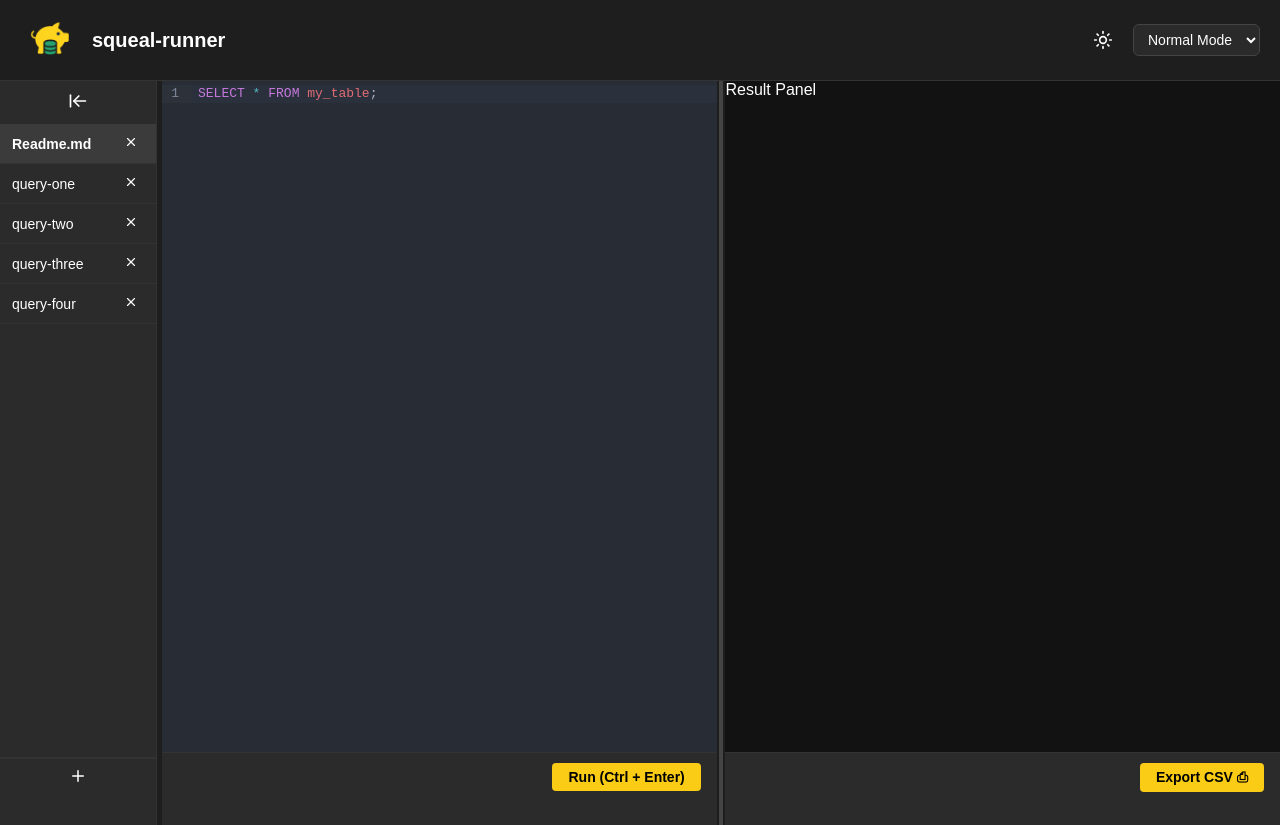
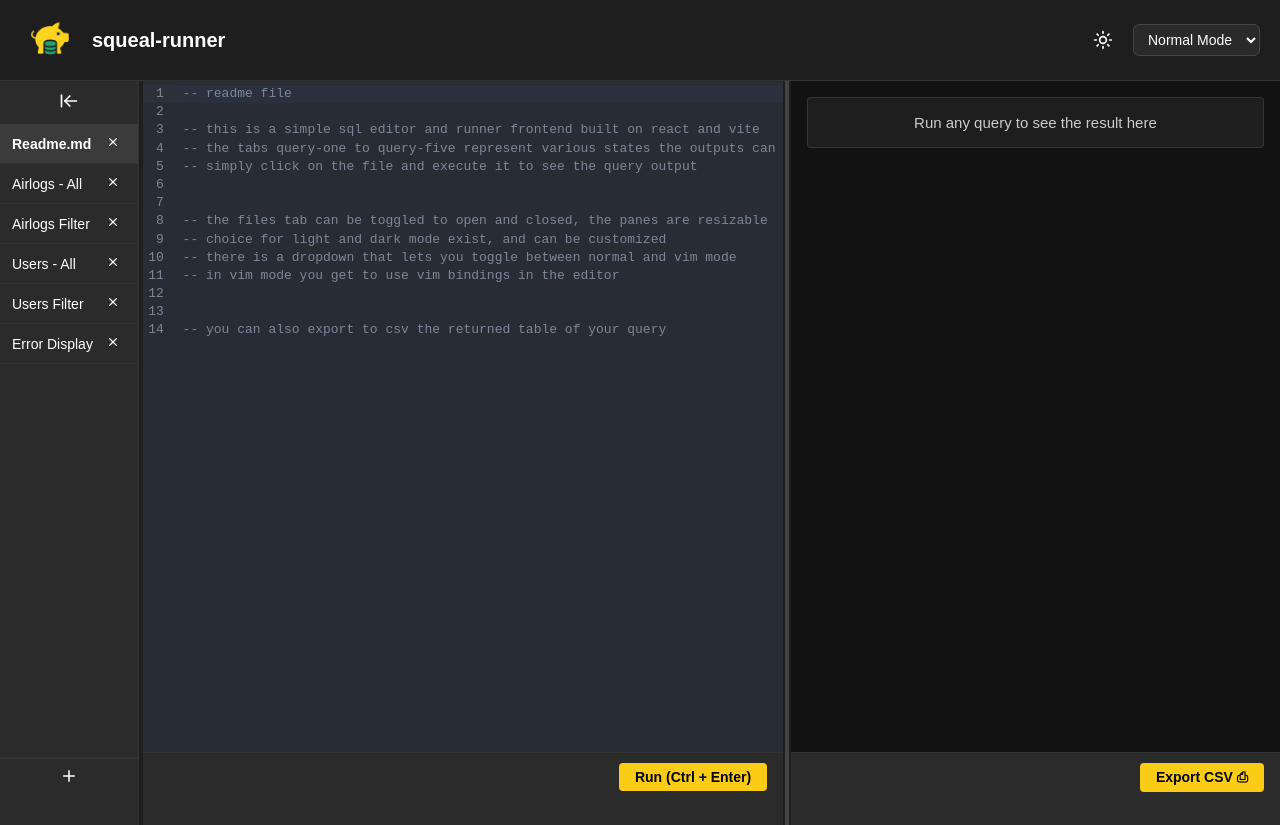
Before and after one commit to gnaaruag/squeal-runner, a React (Vite) app: page / in a window 1280 px wide. Built offline with nearby package versions, Linux system fonts and the light colour scheme.

Commit message:
multiple queries + errors + readme content + cleaner default content setup

```diff
--- a/src/App.css
+++ b/src/App.css
@@ -233,3 +233,37 @@ body {
   scrollbar-width: thin;
   scrollbar-color: rgba(255, 255, 255, 0.2) transparent;
 }
+
+.default {
+  padding: 2em;
+  margin-top: 2em;
+}
+
+/* If you want a cohesive look with your table,
+   you can define these in your .result-panel or general classes. */
+
+/* The default message or placeholder */
+.placeholder-message {
+  padding: 1rem;
+  margin: 1rem;
+  color: #ccc; /* or var(--text) in dark mode */
+  background-color: rgba(255,255,255,0.05);
+  border: 1px solid rgba(255,255,255,0.1);
+  border-radius: 4px;
+  text-align: center;
+  font-size: 15px;
+  /* Possibly add a subtle box-shadow? */
+}
+
+/* Error message style */
+.error-message {
+  padding: 1rem;
+  margin: 1rem;
+  color: #ff5b5b;
+  background-color: rgba(255,0,0,0.1);
+  border: 1px solid rgba(255,0,0,0.2);
+  border-radius: 4px;
+  font-size: 15px;
+  text-align: center;
+  /* Optional: a mild shake or icon? */
+}
--- a/src/App.tsx
+++ b/src/App.tsx
@@ -13,6 +13,7 @@ import Navbar from "./components/Navbar";
 import table1Data from "./data/table1.json";
 import table2Data from "./data/table2.json";
 import DataTable from "./components/DataTable";
+import { readme_text, tab1, tab2, tab3, tab4, tab5 } from "./consts/TabContent";
 
 interface Tab {
   id: string;
@@ -21,20 +22,28 @@ interface Tab {
 }
 
 const defaultTabs: Tab[] = [
-  { id: "tab-1", title: "Readme.md", code: "SELECT * FROM my_table;" },
-  { id: "tab-2", title: "query-one", code: "SELECT * FROM airlogs;" },
+  { id: "tab-1", title: "Readme.md", code: readme_text },
+  { id: "tab-2", title: "Airlogs - All", code: tab1 },
   {
     id: "tab-3",
-    title: "query-two",
-    code: "SELECT * FROM airlogs WHERE flight_duration > 2;",
+    title: "Airlogs Filter",
+    code: tab2,
   },
-  { id: "tab-4", title: "query-three", code: "SELECT * from users;" },
-  { id: "tab-5", title: "query-four", code: "SELECT * from ufotable;" },
+  { id: "tab-4", title: "Users - All", code: tab3 },
+  {
+    id: "tab-5",
+    title: "Users Filter",
+    code: tab4,
+  },
+  {
+    id: "tab-6",
+    title: "Error Display",
+    code: tab5,
+  },
 ];
 
 function App() {
   const containerRef = useRef<HTMLDivElement>(null);
-
   const [tabs, setTabs] = useState<Tab[]>(() => {
     try {
       const stored = localStorage.getItem("tabs");
@@ -44,7 +53,6 @@ function App() {
       return defaultTabs;
     }
   });
-
   const [activeTab, setActiveTab] = useState<string>(() => {
     const storedActive = localStorage.getItem("activeTab");
     const storedTabs = localStorage.getItem("tabs");
@@ -55,8 +63,6 @@ function App() {
       ? storedActive
       : parsedTabs[0].id;
   });
-
-  // Layout states
   const [splitPosition, setSplitPosition] = useState(50);
   const [tabBarWidth, setTabBarWidth] = useState(180);
   const [resizingSidebar, setResizingSidebar] = useState(false);
@@ -64,33 +70,24 @@ function App() {
   const [editingTabId, setEditingTabId] = useState<string | null>(null);
   const [isSplitLineHovered, setIsSplitLineHovered] = useState(false);
   const [isSidebarCollapsed, setIsSidebarCollapsed] = useState(false);
-
-  // Query result (table rows or error)
   const [result, setResult] = useState<any>(null);
-
-  // Theme toggles
   const [isDarkMode, setIsDarkMode] = useState<boolean>(() => {
     const stored = localStorage.getItem("theme");
     return stored ? stored === "dark" : true;
   });
-
-  // Editor mode
   const [editorMode, setEditorMode] = useState<"normal" | "vim">(() => {
     return (localStorage.getItem("editorMode") as "normal" | "vim") || "normal";
   });
 
-  // Apply theme
   useEffect(() => {
     document.body.className = isDarkMode ? "dark" : "light";
     localStorage.setItem("theme", isDarkMode ? "dark" : "light");
   }, [isDarkMode]);
 
-  // Save editor mode
   useEffect(() => {
     localStorage.setItem("editorMode", editorMode);
   }, [editorMode]);
 
-  // Persist tabs & active tab
   useEffect(() => {
     localStorage.setItem("tabs", JSON.stringify(tabs));
   }, [tabs]);
@@ -99,7 +96,6 @@ function App() {
     localStorage.setItem("activeTab", activeTab);
   }, [activeTab]);
 
-  // Creating a new tab
   const addTab = useCallback(() => {
     const newTabId = `tab-${Date.now()}`;
     setTabs((prev) => [
@@ -109,14 +105,12 @@ function App() {
     setActiveTab(newTabId);
   }, []);
 
-  // Removing a tab
   const removeTab = useCallback(
     (tabId: string) => {
       setTabs((prevTabs) => {
         const newTabs = prevTabs.filter((t) => t.id !== tabId);
         return newTabs.length > 0 ? newTabs : defaultTabs;
       });
-
       setActiveTab((prev) => {
         if (prev === tabId) {
           const remaining = tabs.filter((t) => t.id !== tabId);
@@ -128,7 +122,6 @@ function App() {
     [tabs]
   );
 
-  // Editing tab title
   const handleEditTabTitle = (
     e: React.ChangeEvent<HTMLInputElement>,
     tabId: string
@@ -143,7 +136,6 @@ function App() {
 
   const finishEditTabTitle = () => setEditingTabId(null);
 
-  // Draggable split line
   const handleMouseDown = () => setIsDragging(true);
 
   useEffect(() => {
@@ -162,7 +154,6 @@ function App() {
       setSplitPosition(newPos);
     };
     const handleMouseUp = () => setIsDragging(false);
-
     document.addEventListener("mousemove", handleMouseMove);
     document.addEventListener("mouseup", handleMouseUp);
     return () => {
@@ -171,7 +162,6 @@ function App() {
     };
   }, [isDragging, tabBarWidth]);
 
-  // Resizing sidebar
   useEffect(() => {
     const handleSidebarResize = (e: MouseEvent) => {
       if (!resizingSidebar || !containerRef.current) return;
@@ -180,7 +170,6 @@ function App() {
       setTabBarWidth(newWidth);
     };
     const stopSidebarResize = () => setResizingSidebar(false);
-
     document.addEventListener("mousemove", handleSidebarResize);
     document.addEventListener("mouseup", stopSidebarResize);
     return () => {
@@ -189,30 +178,37 @@ function App() {
     };
   }, [resizingSidebar]);
 
-  // Update the code in the editor
   const updateCode = (tabId: string, newCode: string) => {
     setTabs((prev) =>
       prev.map((tab) => (tab.id === tabId ? { ...tab, code: newCode } : tab))
     );
   };
 
-  // Run Query => sets 'result' to your data array or an error
   const runQuery = () => {
-    if (activeTab === "tab-2" || activeTab === "tab-3") {
-      // Use the 'columns' array from table1Data
+    if (activeTab === "tab-2") {
       setResult(table1Data.columns);
+    } else if (activeTab === "tab-3") {
+      const filtered = table1Data.columns.filter(
+        (row: any) => row.airport_code === "SHS"
+      );
+      setResult(filtered);
     } else if (activeTab === "tab-4") {
-      // Use the 'columns' array from table2Data
       setResult(table2Data.columns);
     } else if (activeTab === "tab-5") {
-      // error
+      const filtered = table2Data.columns.filter(
+        (row: any) => row.language === "Sindhi"
+      );
+      setResult(filtered);
+    } else if (activeTab === "tab-6") {
       setResult({ error: "Query failed: Table not found." });
     } else {
-      setResult(null);
+      const filtered = table2Data.columns.filter(
+        (row: any) => row.language === "Uyghur"
+      );
+      setResult(filtered.slice(0, Math.floor(Math.random() * (17 - 3 + 1)) + 3));
     }
   };
 
-  // Keydown listener for Ctrl+Enter
   useEffect(() => {
     const handleKeyDown = (e: KeyboardEvent) => {
       if (e.ctrlKey && e.key === "Enter") {
@@ -224,8 +220,35 @@ function App() {
     return () => window.removeEventListener("keydown", handleKeyDown);
   }, [activeTab]);
 
-  // Current tab
   const currentTab = tabs.find((t) => t.id === activeTab) ?? tabs[0];
+
+  function exportToCSV(data: any[], filename = "export.csv") {
+    if (!Array.isArray(data) || data.length === 0) {
+      alert("No data to export!");
+      return;
+    }
+    const headers = Object.keys(data[0]);
+    const csvRows: string[] = [];
+    csvRows.push(headers.join(","));
+    for (const row of data) {
+      const values = headers.map((header) => {
+        const val = row[header] ?? "";
+        if (String(val).includes(",") || String(val).includes('"')) {
+          return `"${String(val).replace(/"/g, '""')}"`;
+        }
+        return String(val);
+      });
+      csvRows.push(values.join(","));
+    }
+    const csvString = csvRows.join("\n");
+    const blob = new Blob([csvString], { type: "text/csv" });
+    const url = URL.createObjectURL(blob);
+    const link = document.createElement("a");
+    link.href = url;
+    link.download = filename;
+    link.click();
+    URL.revokeObjectURL(url);
+  }
 
   return (
     <>
@@ -237,7 +260,6 @@ function App() {
       />
 
       <div className="split-container" ref={containerRef}>
-        {/* == Sidebar (tabs) == */}
         <div
           className="vertical-tab-bar"
           style={{ width: isSidebarCollapsed ? "48px" : `${tabBarWidth}px` }}
@@ -260,8 +282,8 @@ function App() {
                 className={`tab ${tab.id === activeTab ? "active" : ""}`}
                 onClick={() => setActiveTab(tab.id)}
               >
-                {editingTabId === tab.id ? (
-                  !isSidebarCollapsed && (
+                {editingTabId === tab.id
+                  ? !isSidebarCollapsed && (
                       <input
                         value={tab.title}
                         onChange={(e) => handleEditTabTitle(e, tab.id)}
@@ -269,15 +291,13 @@ function App() {
                         autoFocus
                       />
                     )
-                ) : (
-                  !isSidebarCollapsed && (
+                  : !isSidebarCollapsed && (
                       <span
                         className="tab-title"
                         onDoubleClick={() => setEditingTabId(tab.id)}
                       >
                         {tab.title}
                       </span>
-                  )
                     )}
                 {!isSidebarCollapsed && (
                   <button
@@ -301,13 +321,11 @@ function App() {
           )}
         </div>
 
-        {/* == Sidebar resize handle == */}
         <div
           className="vertical-resize-handle"
           onMouseDown={() => setResizingSidebar(true)}
         />
 
-        {/* == Left panel (Editor) == */}
         <div className="left-panel" style={{ width: `${splitPosition}%` }}>
           <div className="code-editor-container">
             {currentTab && (
@@ -327,36 +345,51 @@ function App() {
           </div>
         </div>
 
-        {/* == Middle Split line == */}
         <div
           className="split-line-container"
           onMouseEnter={() => setIsSplitLineHovered(true)}
           onMouseLeave={() => setIsSplitLineHovered(false)}
         >
           <div
-            className={`split-line ${isSplitLineHovered ? "split-line-hovered" : ""}`}
+            className={`split-line ${
+              isSplitLineHovered ? "split-line-hovered" : ""
+            }`}
             onMouseDown={handleMouseDown}
           >
             <MoreVertical size={60} />
           </div>
         </div>
 
-        {/* == Right panel (Results) == */}
-        <div className="right-panel" style={{ width: `${100 - splitPosition}%` }}>
+        <div
+          className="right-panel"
+          style={{ width: `${100 - splitPosition}%` }}
+        >
           <div className="result-panel">
             {result ? (
               result.error ? (
-                <div style={{ color: "red" }}>{result.error}</div>
+                <div className="error-message">{result.error}</div>
               ) : (
-                // Pass the .columns array to DataTable
                 <DataTable data={result} />
               )
             ) : (
-              "Result Panel"
+              <div className="placeholder-message">
+                Run any query to see the result here
+              </div>
             )}
           </div>
           <div className="result-footer">
-            <button className="export-button">Export CSV ⎙</button>
+            <button
+              className="export-button"
+              onClick={() => {
+                if (Array.isArray(result)) {
+                  exportToCSV(result, "queryResult.csv");
+                } else {
+                  alert("No valid data to export!");
+                }
+              }}
+            >
+              Export CSV ⎙
+            </button>
           </div>
         </div>
       </div>
--- a/src/consts/TabContent.ts
+++ b/src/consts/TabContent.ts
@@ -1,6 +1,7 @@
-export const readme_text: string = "";
+export const readme_text: string = "-- readme file \n\n-- this is a simple sql editor and runner frontend built on react and vite \n-- the tabs query-one to query-five represent various states the outputs can be displayed\n-- simply click on the file and execute it to see the query output\n\n\n-- the files tab can be toggled to open and closed, the panes are resizable\n-- choice for light and dark mode exist, and can be customized\n-- there is a dropdown that lets you toggle between normal and vim mode\n-- in vim mode you get to use vim bindings in the editor\n\n\n-- you can also export to csv the returned table of your query";
 
 export const tab1: string = "SELECT * FROM airlogs;"
-export const tab2: string = "SELECT * FROM airlogs WHERE flight_duration > 2;"
+export const tab2: string = "SELECT * from airlogs WHERE airport_code = \"SHS\";"
 export const tab3: string = "SELECT * from users;"
-export const tab4: string = "SELECT * from ufotable;"
+export const tab4: string = "SELECT * from users WHERE language = \"Sindhi\";"
+export const tab5: string = "SELECT * from ufotable;"
```
Lines whose indentation alone changed are shown as unchanged.
